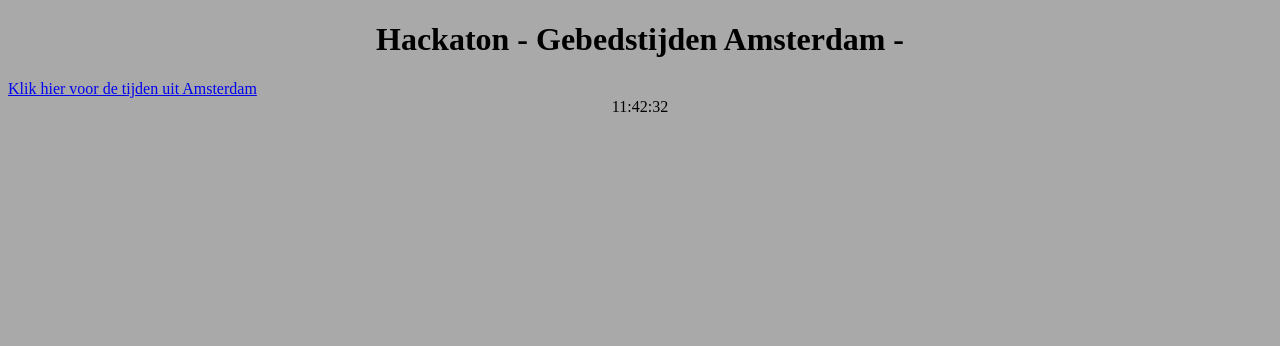
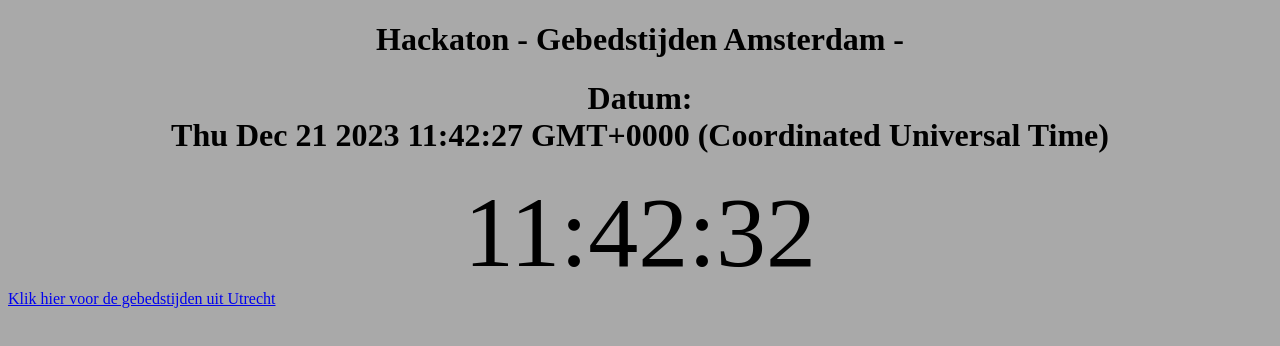
Before and after one commit to KomtGoedd/Hackaton, a plain HTML site: page amsterdam.html in a window 1280 px wide. Drawn offline with Linux system fonts and the light colour scheme; no server answers.

Commit message:
alleen styling nog en calender

```diff
--- a/amsterdam.html
+++ b/amsterdam.html
@@ -8,9 +8,13 @@
 </head>
 <body>
     <h1> Hackaton - Gebedstijden Amsterdam - </h1>
-    <a href="./index.html"> Klik hier voor de tijden uit Amsterdam</a>
+    <h1>Datum:<div id="date"></div></h1>
+    <div id="clock"></div>
 
-    <div id="clock"></div>
+
+    <a href="./index.html"> Klik hier voor de gebedstijden uit Utrecht</a>
+
+
 
     <div id="prayer-times-container-2">
 
--- a/css/style.css
+++ b/css/style.css
@@ -12,5 +12,5 @@
 #clock {
 
     text-align: center;
-
+    font-size: 100px;
 }
--- a/js/main.js
+++ b/js/main.js
@@ -103,3 +103,6 @@
   }
 
   prayerTimesAms();
+
+ const date = new Date();
+document.getElementById("date").innerHTML = date;
```
Also changed, not shown: index.html (+3 -4 lines).
